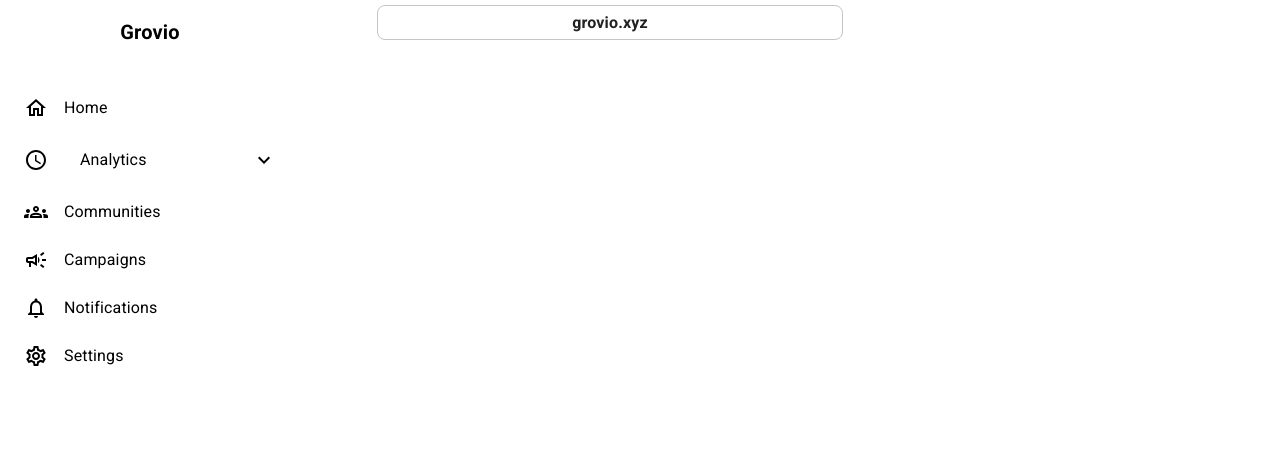
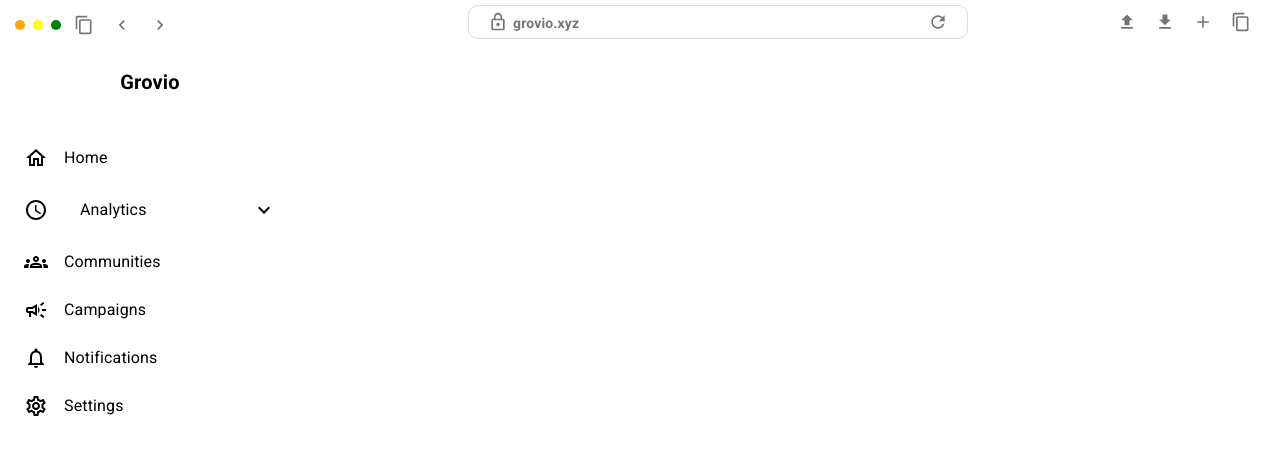
Before and after one commit to Harii-27/Grovio, a React (Create React App) app: page / in a window 1280 px wide. Shown: the top 454 px of the page. Built offline with nearby package versions, Linux system fonts and the light colour scheme.

Commit message:
minor change

```diff
--- a/src/App.tsx
+++ b/src/App.tsx
@@ -1,6 +1,7 @@
 import { BrowserRouter, Route, Routes } from "react-router-dom";
 import MainLayout from "./components/layout/MainLayout";
 import { routes } from "./routes";
+import "./styles.css";
 
 function App() {
   return (
--- a/src/components/common/Sidebar.tsx
+++ b/src/components/common/Sidebar.tsx
@@ -1,4 +1,5 @@
-import { Drawer, List, Stack, Toolbar, Typography } from "@mui/material";
+import { Drawer, List, Stack, Toolbar, Typography, Box, IconButton } from "@mui/material";
+import { ContentCopy, ChevronLeft, ChevronRight } from "@mui/icons-material"; // ✅ Import icons
 import sizeConfigs from "../../configs/sizeConfigs";
 import appRoutes from "../../routes/appRoutes";
 import SidebarItem from "./SidebarItem";
@@ -16,11 +17,42 @@ const Sidebar = () => {
           boxSizing: "border-box",
           borderRight: "0px",
           backgroundColor: "#FFFFFF",
-          color: "black"
-        }
+          color: "black",
+        },
       }}
     >
       <List disablePadding>
+        {/* Colored Dots + Copy Icon + Arrows */}
+        <Box
+          sx={{
+            display: "flex",
+            alignItems: "center",
+            gap: "8px",
+            padding: "10px 15px",
+            justifyContent: "flex-start", // Moves everything left
+          }}
+        >
+          {/* Colored Dots */}
+          <Box sx={{ width: "10px", height: "10px", borderRadius: "50%", backgroundColor: "orange" }} />
+          <Box sx={{ width: "10px", height: "10px", borderRadius: "50%", backgroundColor: "yellow" }} />
+          <Box sx={{ width: "10px", height: "10px", borderRadius: "50%", backgroundColor: "green" }} />
+
+          {/* Copy Icon */}
+          <IconButton size="small">
+            <ContentCopy fontSize="small" />
+          </IconButton>
+
+          {/* Left Arrow */}
+          <IconButton size="small">
+            <ChevronLeft fontSize="small" />
+          </IconButton>
+
+          {/* Right Arrow */}
+          <IconButton size="small">
+            <ChevronRight fontSize="small" />
+          </IconButton>
+        </Box>
+
         {/* Sidebar Header */}
         <Toolbar sx={{ marginBottom: "20px" }}>
           <Stack sx={{ width: "100%" }} direction="row" justifyContent="center">
--- a/src/components/common/Topbar.tsx
+++ b/src/components/common/Topbar.tsx
@@ -1,4 +1,5 @@
-import { AppBar, Toolbar, TextField, Box } from "@mui/material";
+import { AppBar, Toolbar, TextField, Box, IconButton, InputAdornment } from "@mui/material";
+import { Upload, Download, Add, ContentCopy, Refresh, LockOutlined } from "@mui/icons-material";
 import sizeConfigs from "../../configs/sizeConfigs";
 
 const Topbar = () => {
@@ -9,32 +10,78 @@ const Topbar = () => {
         width: `calc(100% - ${sizeConfigs.sidebar.width})`,
         ml: sizeConfigs.sidebar.width,
         boxShadow: "unset",
-        backgroundColor: "white", // White background
-        color: "black", // Black text color
+        backgroundColor: "white",
+        color: "black",
+        height: "44px",
         display: "flex",
         justifyContent: "center",
-        height: "44px", // Reduced height
       }}
     >
-      <Toolbar sx={{ width: "100%", display: "flex", justifyContent: "center", minHeight: "44px" }}>
-        <Box sx={{ width: "50%", transform: "translateX(-180px)" }}>
+      <Toolbar
+        sx={{
+          width: "100%",
+          display: "flex",
+          alignItems: "center",
+          justifyContent: "space-between",
+          minHeight: "44px",
+          paddingX: "10px",
+        }}
+      >
+        {/* Centered Search Bar with Lock and Refresh Icon */}
+        <Box sx={{ flexGrow: 1, display: "flex", justifyContent: "center" }}>
           <TextField
-            fullWidth
             variant="outlined"
-            defaultValue="grovio.xyz"
+            sx={{ width: "500px", textAlign: "center" }} // Decreased width for better centering
             InputProps={{
+              startAdornment: (
+                <InputAdornment position="start" sx={{ display: "flex", alignItems: "center", gap: "5px" }}>
+                  <LockOutlined fontSize="small" />
+                  <Box sx={{ fontSize: "14px", fontWeight: "bold", transform: "translateY(1px)" }}>
+                    grovio.xyz
+                  </Box>
+                </InputAdornment>
+              ),
+              endAdornment: (
+                <InputAdornment position="end">
+                  <IconButton size="small">
+                    <Refresh fontSize="small" />
+                  </IconButton>
+                </InputAdornment>
+              ),
               sx: {
+                display: "flex",
+                alignItems: "center",
+                justifyContent: "center",
                 textAlign: "center",
                 fontWeight: "bold",
                 backgroundColor: "transparent",
-                borderRadius: "8px",
+                border: "0.5px solid #ddd",
+                borderRadius: "10px",
                 "& .MuiOutlinedInput-input": {
                   textAlign: "center",
-                  padding: "6px", // Reduce padding for a smaller height
+                  padding: "6px",
+                  fontSize: "14px",
                 },
+                "& fieldset": { border: "none" },
               },
             }}
           />
+        </Box>
+
+        {/* Right-Side Icons */}
+        <Box sx={{ display: "flex", alignItems: "center", gap: 1 }}>
+          <IconButton size="small">
+            <Upload fontSize="small" />
+          </IconButton>
+          <IconButton size="small">
+            <Download fontSize="small" />
+          </IconButton>
+          <IconButton size="small">
+            <Add fontSize="small" />
+          </IconButton>
+          <IconButton size="small">
+            <ContentCopy fontSize="small" />
+          </IconButton>
         </Box>
       </Toolbar>
     </AppBar>
```
